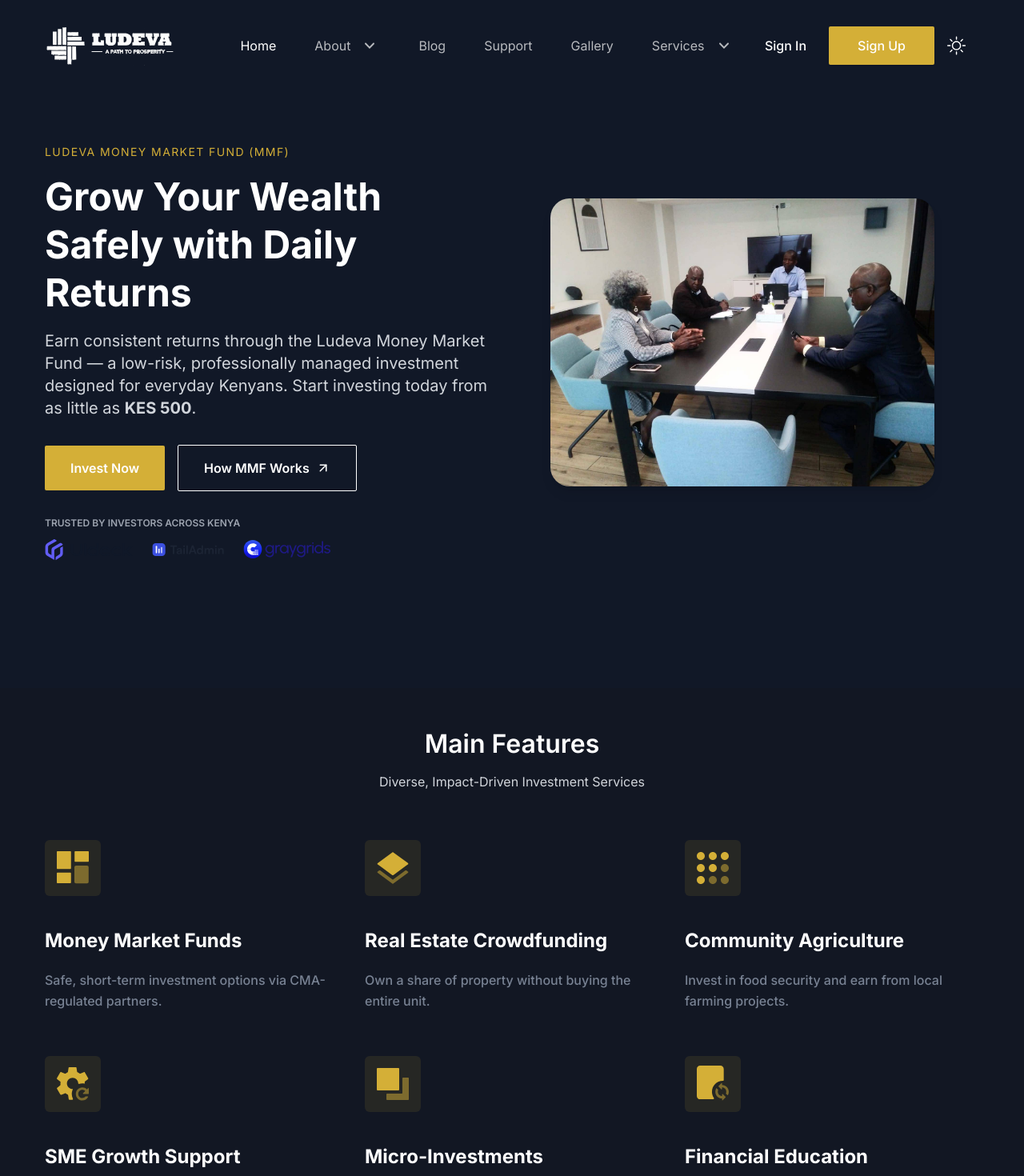
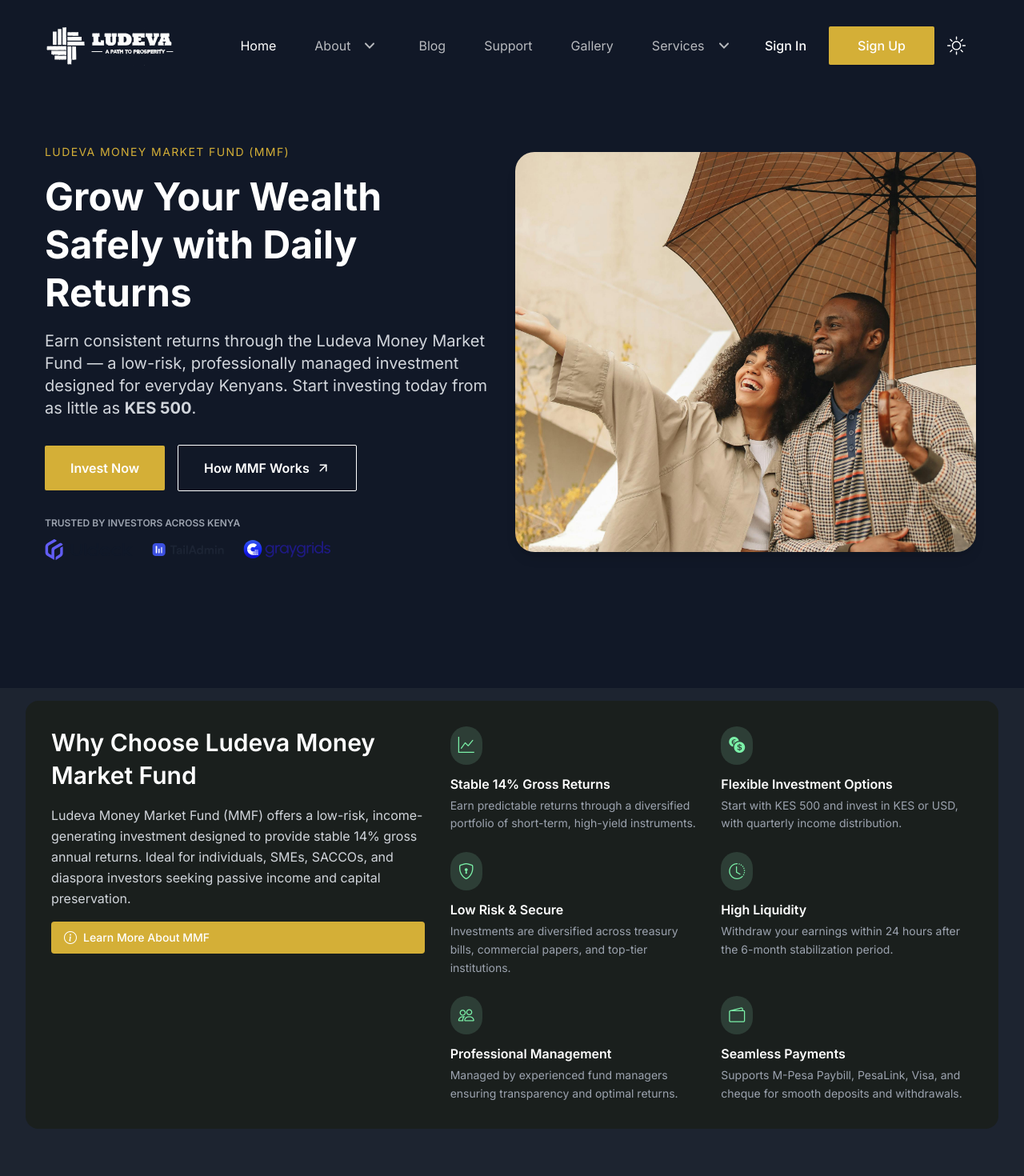
Before and after one commit to Koome-eric/ludeva, a Next.js app: page / in a window 1280 px wide. Shown: the top 1470 px of the page at 80% size. Built offline with nearby package versions, Linux system fonts and the light colour scheme.

Commit message:
change hero image

```diff
--- a/src/app/page.tsx
+++ b/src/app/page.tsx
@@ -26,7 +26,7 @@
     <>
       <ScrollUp />
       <Hero />
-      <Features />
+
       <Video />
       <Brands />
       <AboutSectionOne />
--- a/src/components/Hero/index.tsx
+++ b/src/components/Hero/index.tsx
@@ -88,18 +88,15 @@
             </div>
           </div>
 
-          {/* Right Image */}
-          <div className="w-full lg:w-1/2 relative pl-12">
-            <div className="relative w-full max-w-xl mx-auto">
+          <div className="relative w-full max-w-xl mx-auto h-125">
               <Image
-                src="/images/gallery/gallery1 (1).jpeg"
+                src="/images/hero2.jpg"
                 alt="Ludeva Money Market Fund"
-                width={480}
-                height={400}
-                className="rounded-3xl shadow-lg mb-6"
+                fill
+                className="rounded-3xl shadow-lg object-cover"
               />
             </div>
-          </div>
+
         </div>
       </div>
     </section>
--- a/src/components/Video/index.tsx
+++ b/src/components/Video/index.tsx
@@ -38,7 +38,7 @@
 
 const Choose = () => {
   return (
-    <section id="choose" className="py-16 bg-white dark:bg-dark">
+    <section id="choose" className="-mt-12 py-16 bg-white dark:bg-dark">
       <div className="max-w-7xl mx-auto px-4 sm:px-6 lg:px-8">
         <div
           className="flex flex-col lg:flex-row gap-8 bg-[#f5faf6] dark:bg-[#1a1f1d] rounded-2xl p-8"
```
Also changed, not shown: public/images/hero2.jpg (added).
